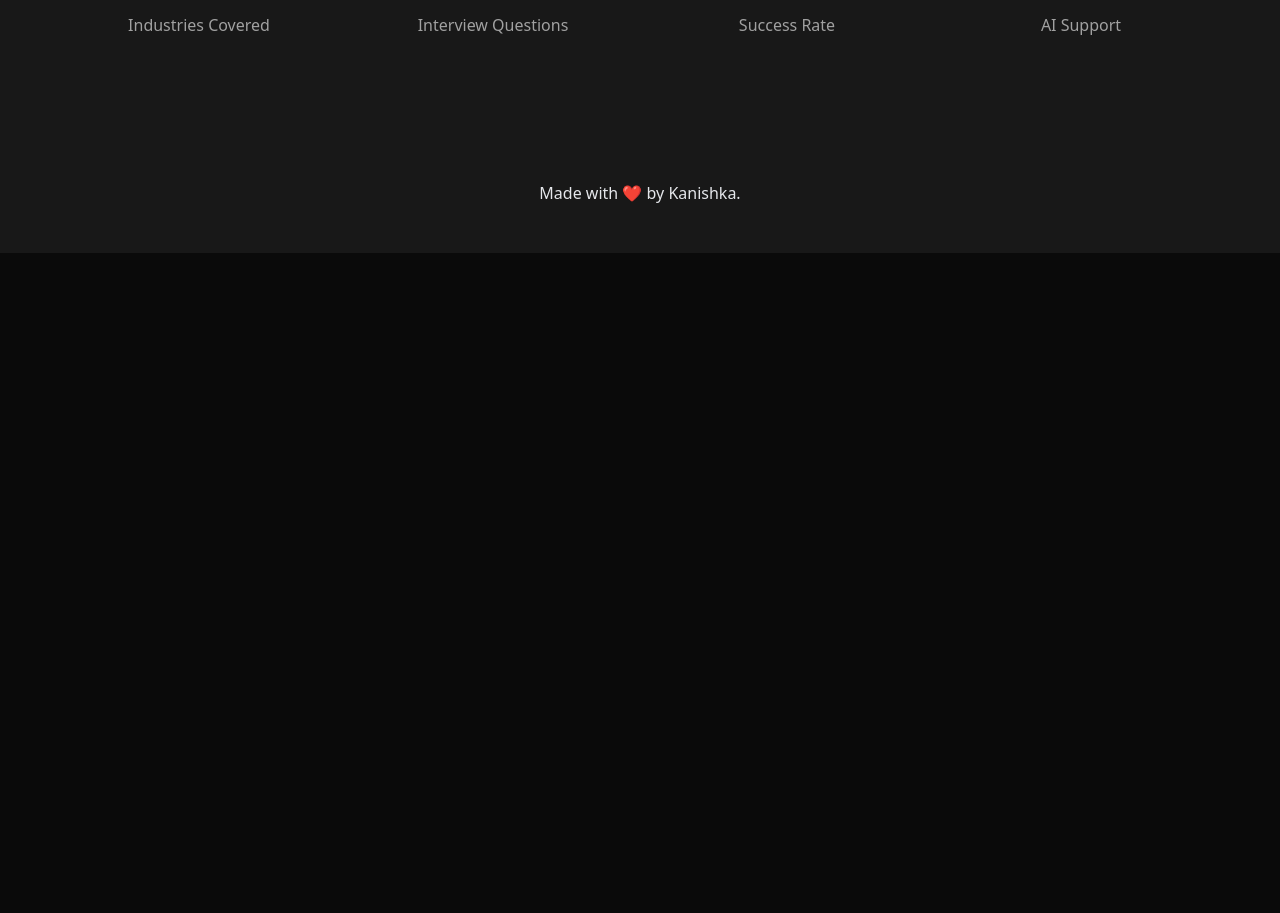
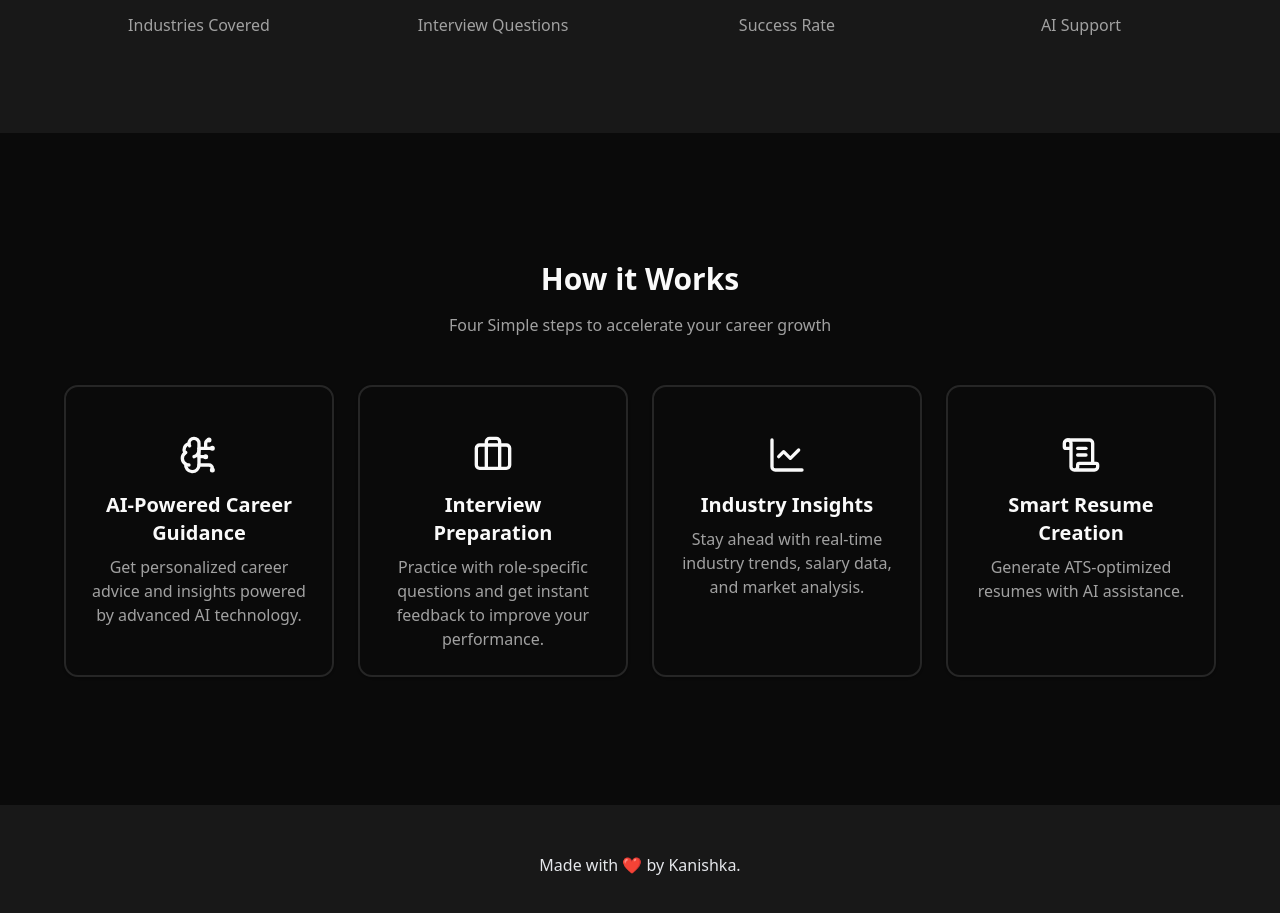
Before and after one commit to kanishkadz/elevate, a Next.js app: page / in a window 1280 px wide. Shown: the part 2084-2997 px from the top of the page. Before the commit the page ends 2337 px from the top, so only its background shows below. Built offline with nearby package versions, Linux system fonts and the light colour scheme; no server answers.

Commit message:
Update page.jsx

```diff
--- a/app/page.jsx
+++ b/app/page.jsx
@@ -52,6 +52,31 @@
           </div>
         </div>
       </section>
+
+      <section className="w-full py-12 md:py-24 lg:py-32 bg-background">
+        <div className="container mx-auto px-4 md:px-6">
+          <div className="text-center max-w-3xl mx-auto mb-12">
+            <h2 className="text-3xl font-bold mb-4">How it Works</h2>
+            <p className="text-muted-foreground">Four Simple steps to accelerate your career growth</p>
+          </div>
+          <div className="grid grid-cols md:grid-cols-2 lg:grid-cols-4 gap-6 max-w-6xl mx-auto">
+            {features.map((feature, index) => {
+              return (
+                <Card key={index} className="border-2 hover:border-primary transition-colors duration-300">
+                  <CardContent className="pt-6 text-center flex flex-col items-center">
+                    <div className="flex flex-col items-center justify-center">
+                      {feature.icon}
+                      <h3 className="text-xl font-bold mb-2">{feature.title}</h3>
+                      <p className="text-muted-foreground">{feature.description}</p>
+                    </div>
+                  </CardContent>
+                </Card>
+
+              )
+            })}
+          </div>
+        </div>
+      </section>
     </div>
   );
 }
```
